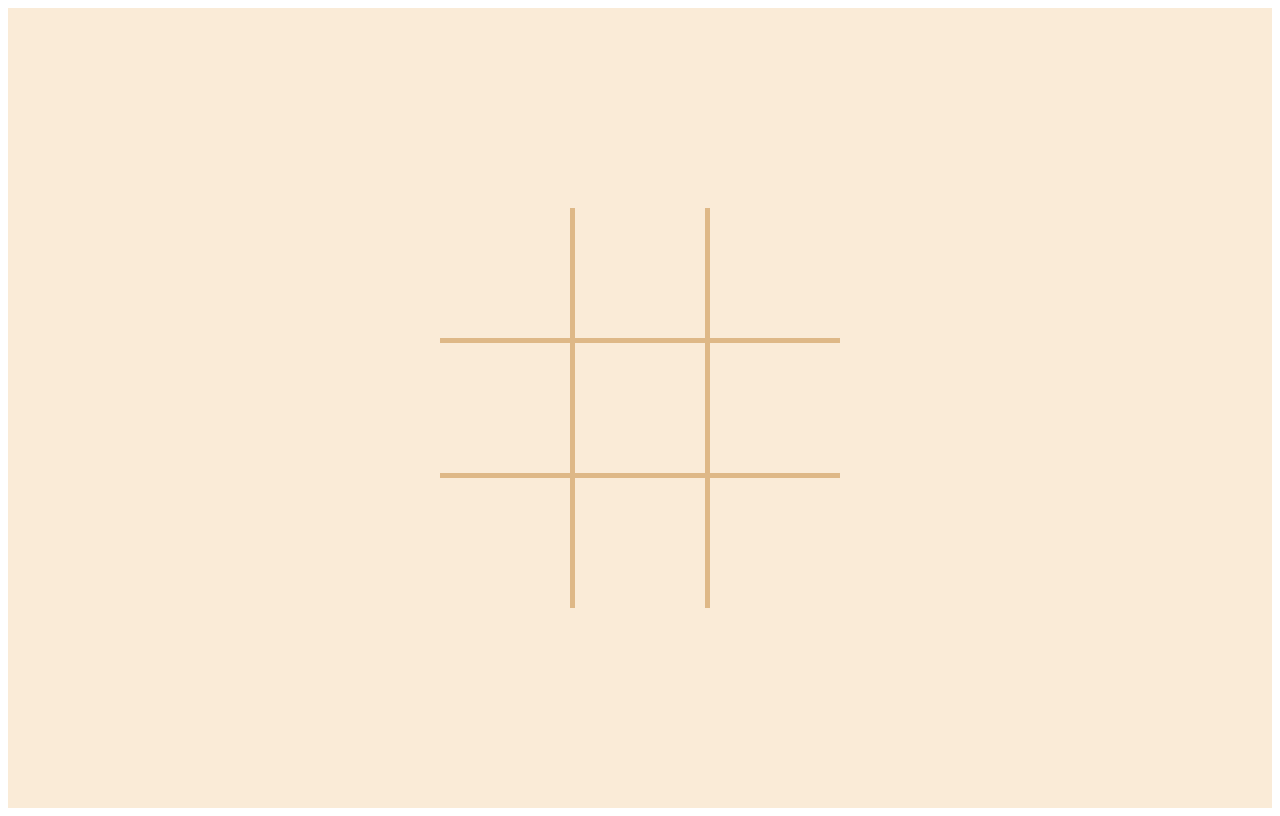
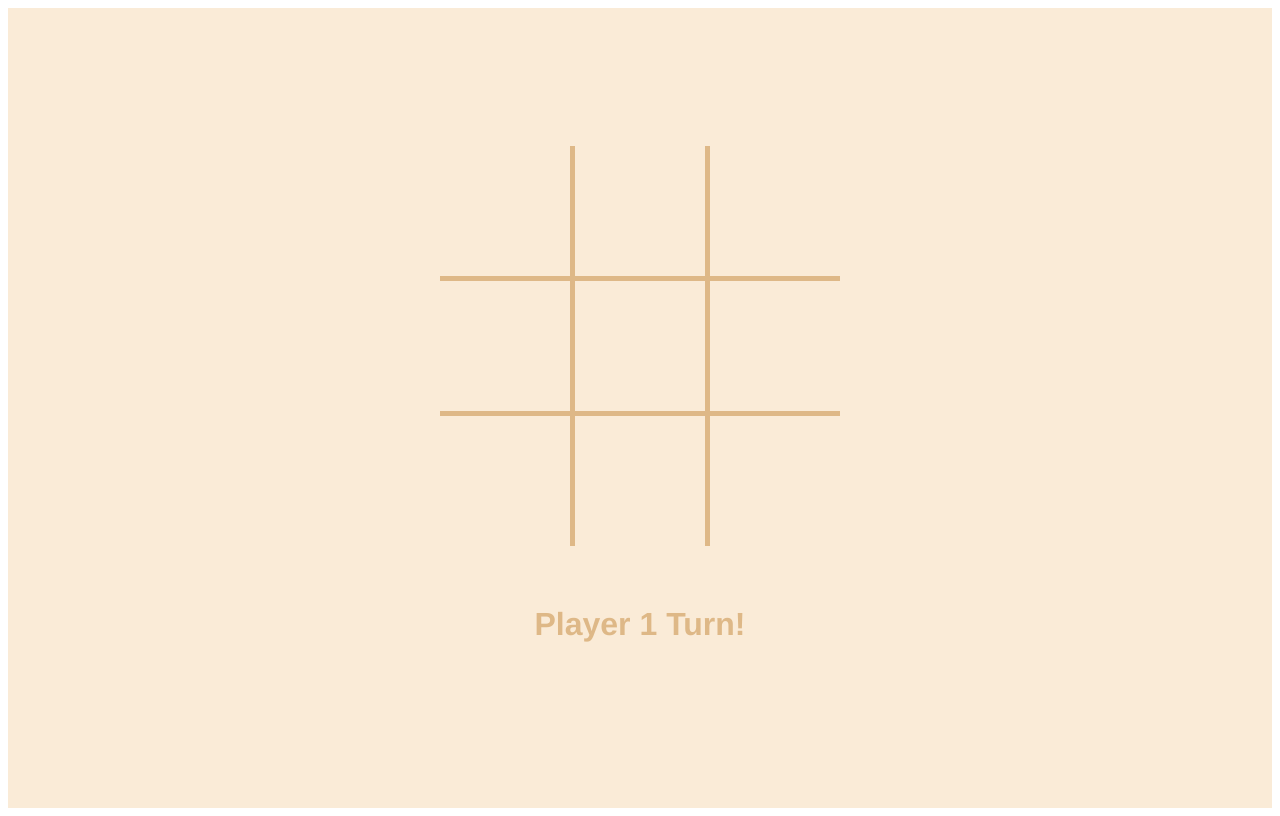
Before and after one commit to NexusWarp/tic-tac-toe-javascript, a plain HTML site: page index.html in a window 1280 px wide. Drawn offline with Linux system fonts and the light colour scheme.

Commit message:
third update

```diff
--- a/game.js
+++ b/game.js
@@ -44,9 +44,13 @@ function getClick(per){
     if(xTurn==true){
         document.querySelector(per).innerHTML="X"
         xTurn=false;
+        document.querySelector(".text").innerHTML="Player 2 Turn!"
        }
        else{
          document.querySelector(per).innerHTML="O"
          xTurn=true;
+         document.querySelector(".text").innerHTML="Player 1 Turn!"
        }
 }
+
+document.querySelector(".text").innerHTML="Player 1 Turn!"
--- a/index.html
+++ b/index.html
@@ -18,7 +18,10 @@
             <div class="inner" id="seven"><h1 class="x x7"></h1></div>
             <div class="inner" id="eight"><h1 class="x x8"></h1></div>
             <div class="inner" id="nine"><h1 class="x x9"></h1></div>
+
+
         </div>
+        <h2 class="text">player 1 turn</h2>
     </div>
     <script src="game.js"></script>
 </body>
--- a/styles.css
+++ b/styles.css
@@ -5,6 +5,7 @@
     display: flex;
     align-items: center;
     justify-content: center;
+    flex-direction: column;
 }
 .gbox{
     width: 400px;
@@ -29,3 +30,9 @@
 
     /* visibility: hidden; */
 }
+.text{
+    font-family: 'Franklin Gothic Medium', 'Arial Narrow', Arial, sans-serif;
+    margin-top: 60px;
+    color: burlywood;
+    font-size: 2rem;
+}
```
